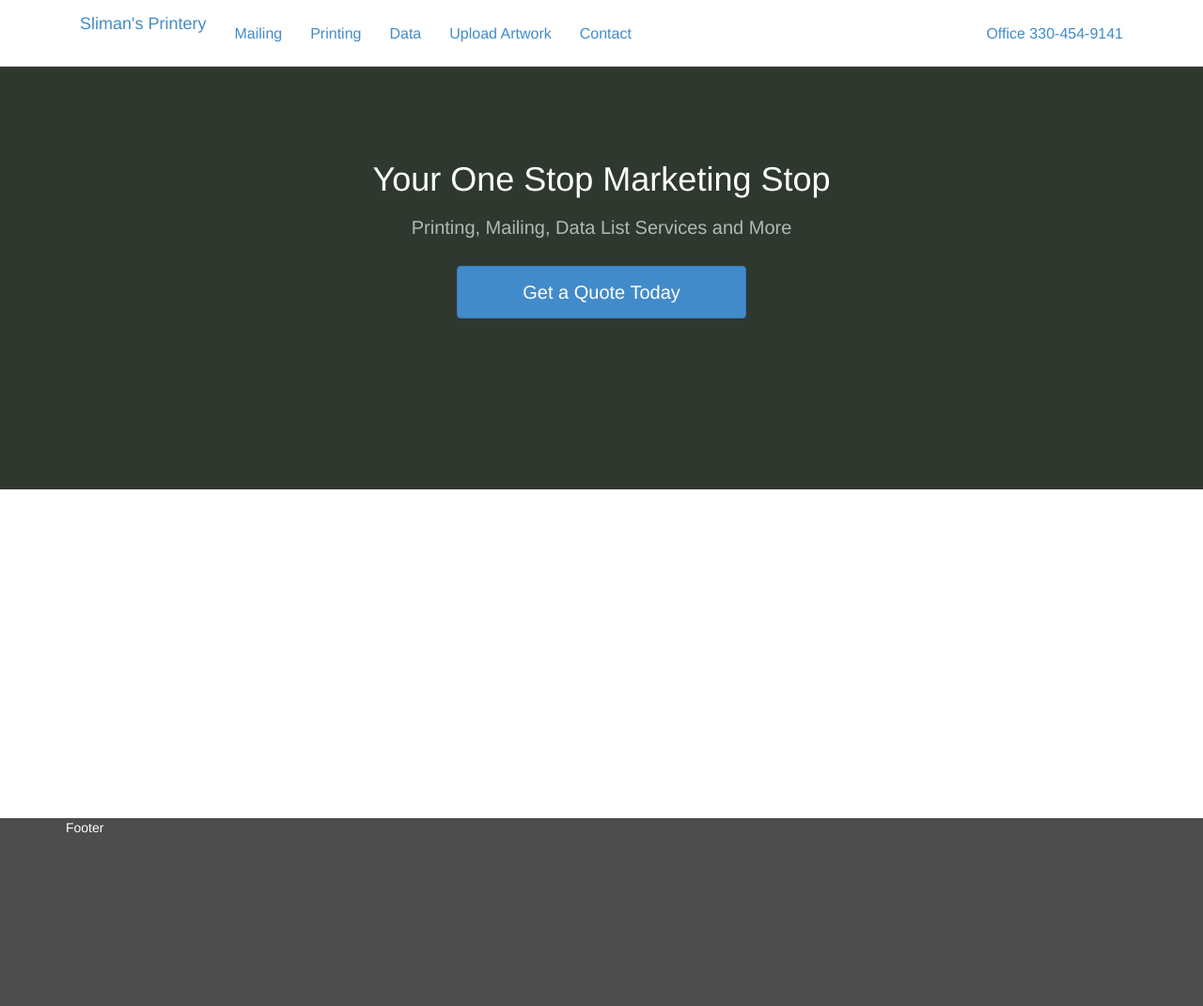
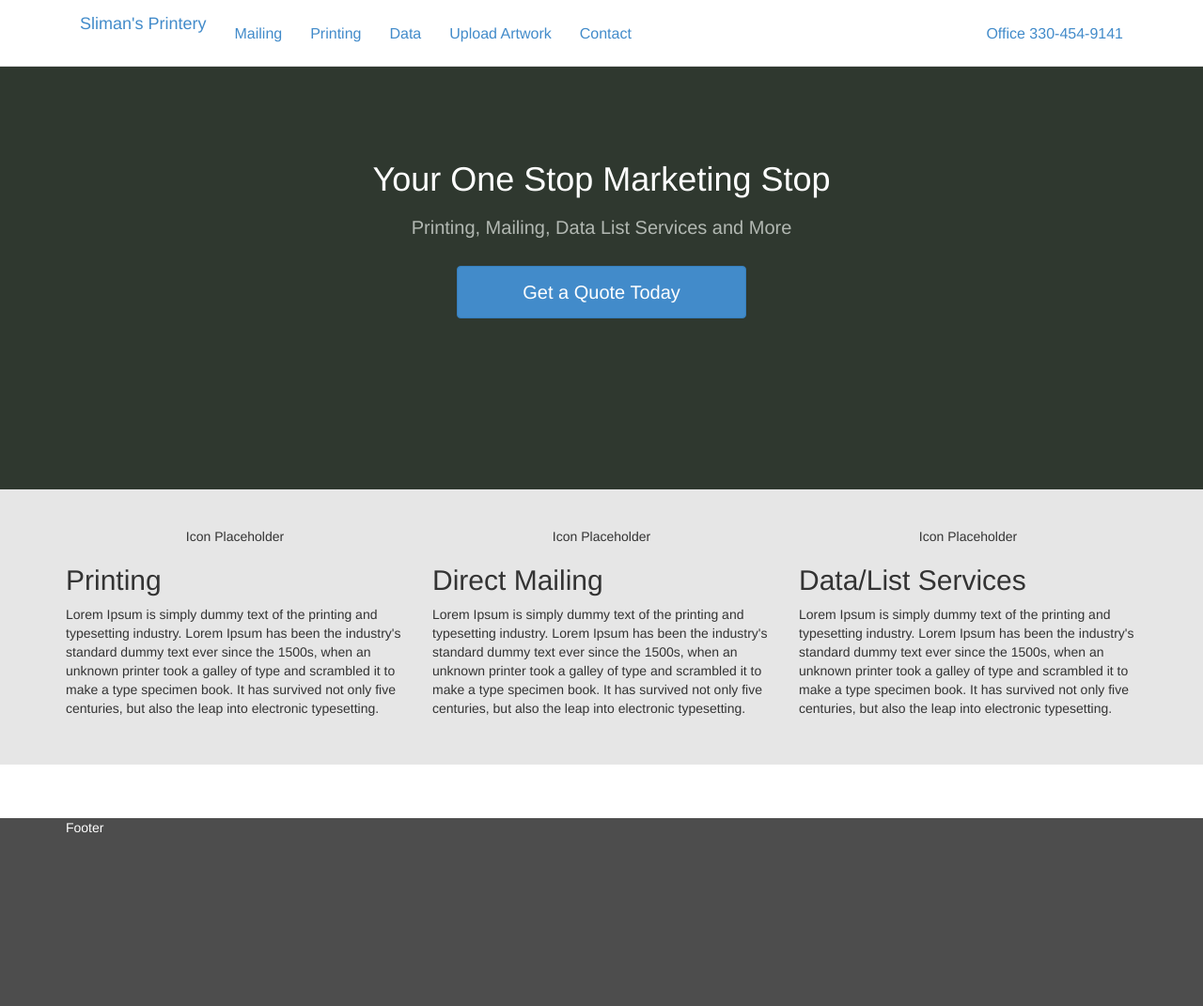
Before and after one commit to SlimansPrintery/slimansprintery.github.io, a Jekyll site: the page built from index.html, in a window 1280 px wide. Shown: the whole page at 94% size. Built offline with Jekyll 4.4.1, drawn with Linux system fonts in a browser that asks for light colours.

Commit message:
add feature well

```diff
--- a/_sass/_home.scss
+++ b/_sass/_home.scss
@@ -24,3 +24,17 @@
     color: #B2B8B2;
   }
 }
+
+.feature-wrap {
+  background: #E6E6E6;
+  padding-bottom: 40px;
+  padding-top: 40px;
+
+  .feature-icon {
+    text-align: center;
+  }
+}
+
+.feature-list {
+
+}
--- a/index.html
+++ b/index.html
@@ -11,4 +11,36 @@ layout: default
 	</div>
 </div>
 
+<div class="feature-wrap">
+  <div class="container">
+    <div class="row">
+
+      <div class="col-sm-4">
+        <div class="feature-icon">Icon Placeholder</div>
+        <h2>Printing</h2>
+        <p>
+Lorem Ipsum is simply dummy text of the printing and typesetting industry. Lorem Ipsum has been the industry's standard dummy text ever since the 1500s, when an unknown printer took a galley of type and scrambled it to make a type specimen book. It has survived not only five centuries, but also the leap into electronic typesetting.
+        </p>
+      </div>
+
+      <div class="col-sm-4">
+        <div class="feature-icon">Icon Placeholder</div>
+        <h2>Direct Mailing</h2>
+        <p>
+Lorem Ipsum is simply dummy text of the printing and typesetting industry. Lorem Ipsum has been the industry's standard dummy text ever since the 1500s, when an unknown printer took a galley of type and scrambled it to make a type specimen book. It has survived not only five centuries, but also the leap into electronic typesetting.
+        </p>
+      </div>
+
+      <div class="col-sm-4">
+        <div class="feature-icon">Icon Placeholder</div>
+        <h2>Data/List Services</h2>
+        <p>
+Lorem Ipsum is simply dummy text of the printing and typesetting industry. Lorem Ipsum has been the industry's standard dummy text ever since the 1500s, when an unknown printer took a galley of type and scrambled it to make a type specimen book. It has survived not only five centuries, but also the leap into electronic typesetting.
+        </p>
+      </div>
+    </div>
+
+  </div>
 </div>
+
+</div>
```
